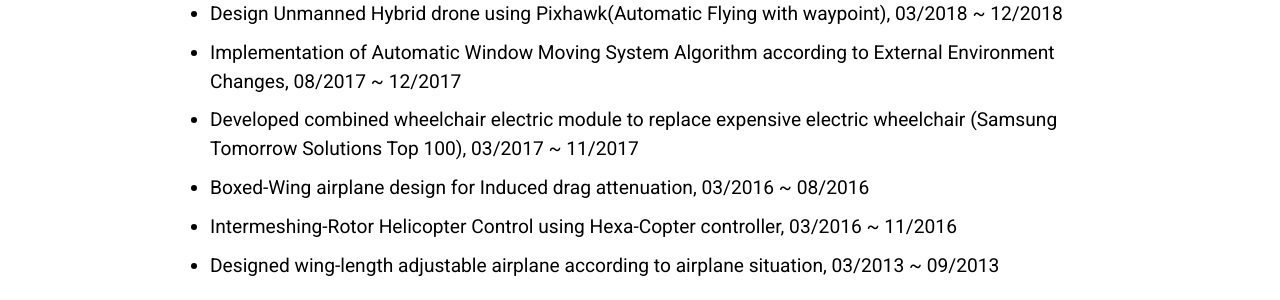
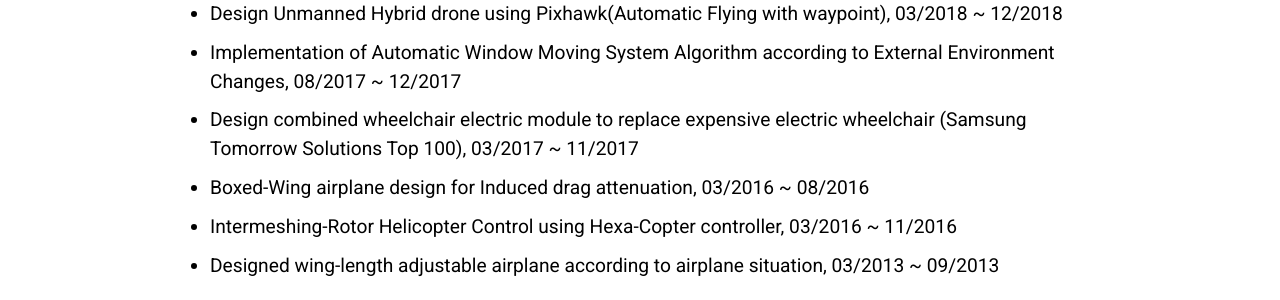
Before and after one commit to tkxkd0159/tkxkd0159.github.io, a Jekyll site: the page built from index.html, in a window 1280 px wide and 900 px high, scrolled down 2153 px. Shown: the part 152-452 px from the top of the window. Built offline with Jekyll 4.4.1, drawn with Linux system fonts in a browser that asks for light colours; nearby versions of some CDN libraries; some of the changed text lies outside the part shown.

Commit message:
Update maincon.html

```diff
--- a/_includes/maincon.html
+++ b/_includes/maincon.html
@@ -22,7 +22,7 @@
   </li>
 
   <li>
-    Developed combined wheelchair electric module to replace expensive electric
+    Design combined wheelchair electric module to replace expensive electric
     wheelchair (Samsung Tomorrow Solutions Top 100), 03/2017 ~ 11/2017
   </li>
 
```
Also changed, not shown: other parts of _includes/maincon.html (+1 -1 lines).
